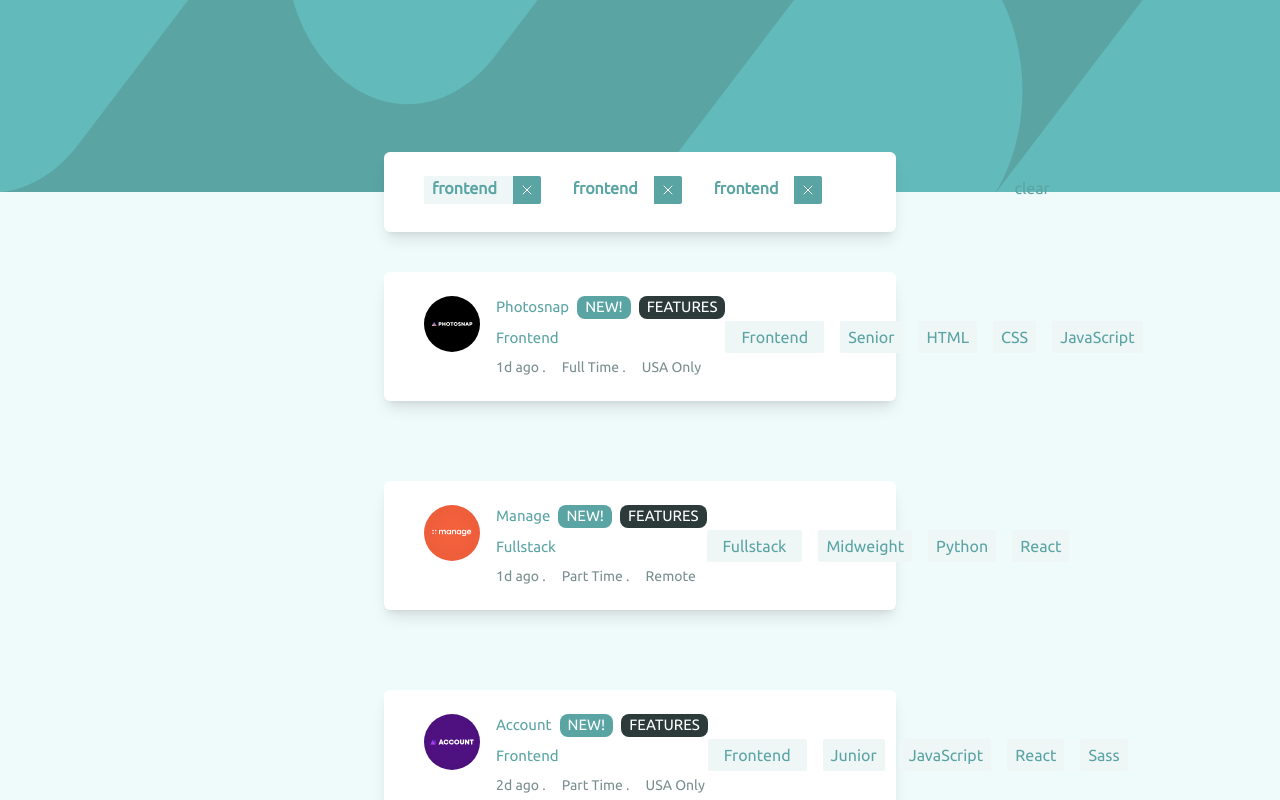
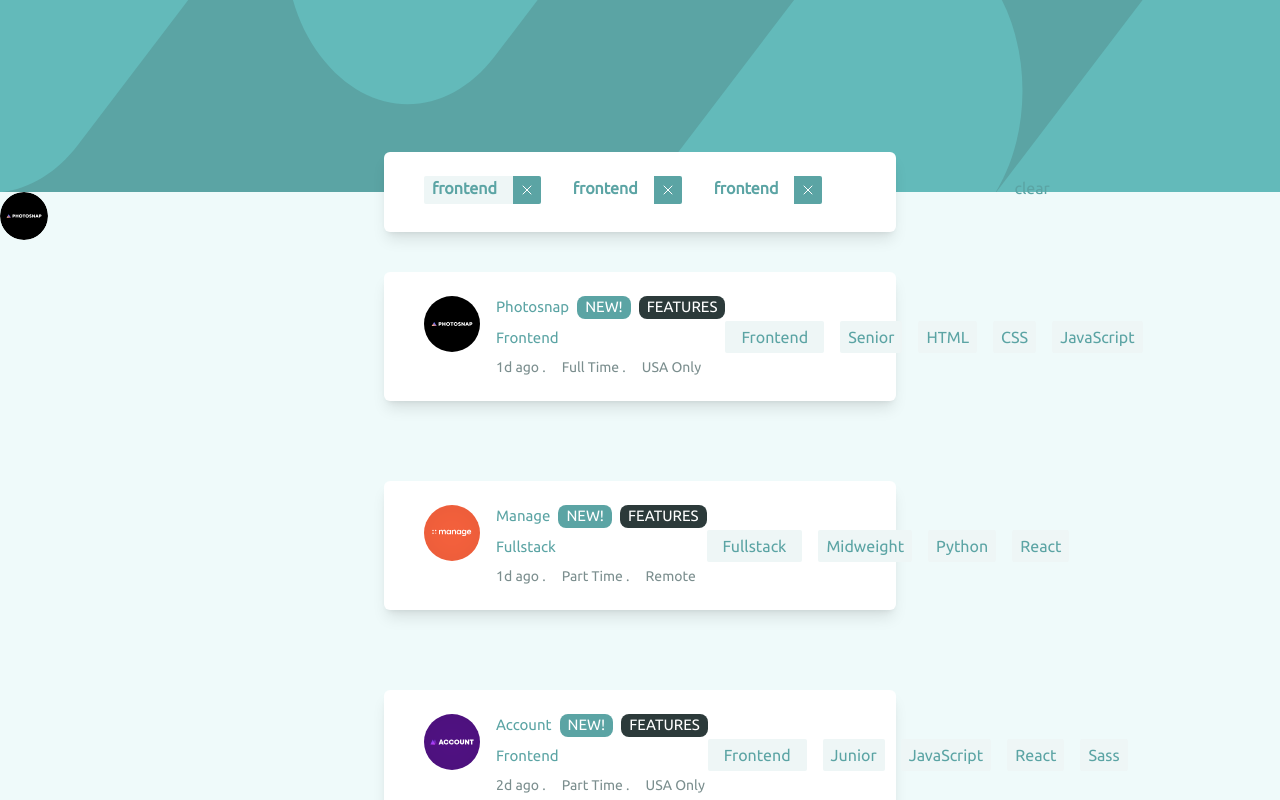
Before and after one commit to Abolade017/job-listing, a Vue app: page / in a window 1280 px wide. Shown: the top 800 px of the page. Built offline with nearby package versions, Linux system fonts and the light colour scheme.

Commit message:
add job's images

```diff
--- a/src/App.vue
+++ b/src/App.vue
@@ -48,6 +48,7 @@ import { RouterLink, RouterView } from 'vue-router'
         </div>
       </div>
     </div>
+    <img src="./assets/images/photosnap.svg" class="rounded-full w-12 h-12" alt="">
   </header>
   <RouterView />
 </template>
```
